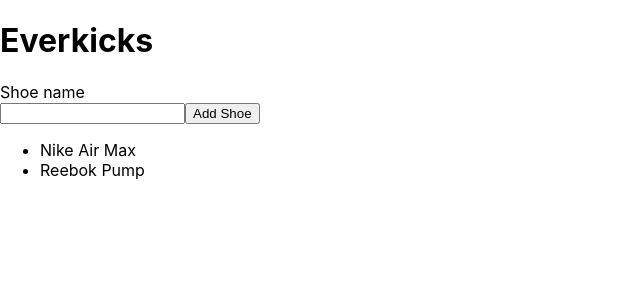
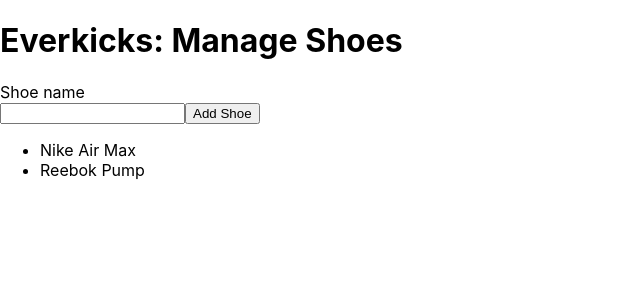
Before and after one commit to coryhouse/everkicks, a React (Create React App) app: page /admin/shoes in a window 1280 px wide. Shown: the top 300 px of the page, without its empty margins (0-640 px from the left). Built offline with nearby package versions, Linux system fonts and the light colour scheme.

Commit message:
Lift state

```diff
--- a/src/App.tsx
+++ b/src/App.tsx
@@ -1,13 +1,19 @@
+import { useState } from "react";
 import { BrowserRouter, Route, Routes } from "react-router-dom";
 import Home from "./Home";
 import ManageShoes from "./ManageShoes";
 
 export default function App() {
+  const [shoes, setShoes] = useState(["Nike Air Max", "Reebok Pump"]);
+
   return (
     <BrowserRouter>
       <Routes>
-        <Route path="/" element={<Home />} />
-        <Route path="/admin/shoes" element={<ManageShoes />} />
+        <Route path="/" element={<Home shoes={shoes} />} />
+        <Route
+          path="/admin/shoes"
+          element={<ManageShoes shoes={shoes} setShoes={setShoes} />}
+        />
       </Routes>
     </BrowserRouter>
   );
--- a/src/Home.tsx
+++ b/src/Home.tsx
@@ -1,5 +1,8 @@
-export default function Home() {
-  const shoes: Array<string> = [];
+type HomeProps = {
+  shoes: string[];
+};
+
+export default function Home({ shoes }: HomeProps) {
   return (
     <>
       <h1>Everkicks</h1>
--- a/src/ManageShoes.tsx
+++ b/src/ManageShoes.tsx
@@ -1,14 +1,18 @@
 import { useState } from "react";
 
-export default function ManageShoes() {
+interface ManageShoesProps {
+  shoes: string[];
+  setShoes: (shoes: string[]) => void;
+}
+
+export default function ManageShoes({ shoes, setShoes }: ManageShoesProps) {
   // Declare stuff in state that changes over time.
   // That way React knows to re-render when the state changes
-  const [shoes, setShoes] = useState(["Nike Air Max", "Reebok Pump"]);
   const [shoe, setShoe] = useState("");
 
   return (
     <>
-      <h1>Everkicks</h1>
+      <h1>Everkicks: Manage Shoes</h1>
 
       <form
         onSubmit={(event) => {
```
Also changed, not shown: 1 other file (tests, documents, lock files or other folders).
